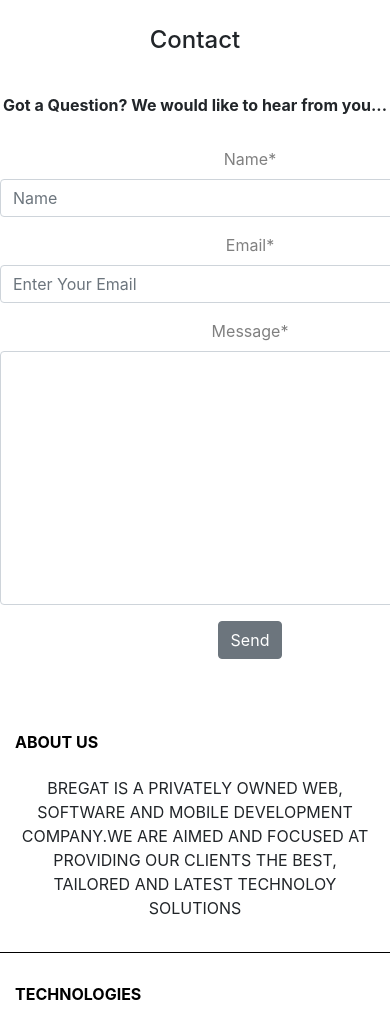
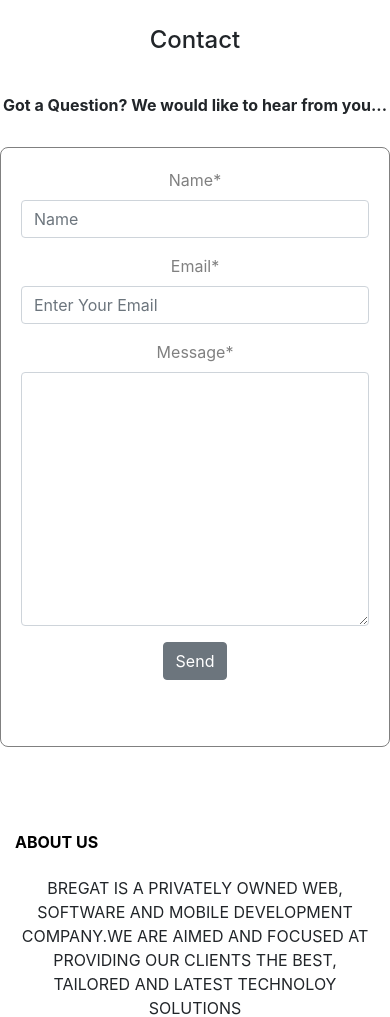
Before and after one commit to brendangaturu/Brendan_Website, a Django app: page /contact/ in a window 390 px wide; the page is wider, and only the part inside the window is pictured. Shown: the part 804-1821 px from the top of that part. Run offline with Django 3.2, Linux system fonts and the light colour scheme; some libraries are stand-ins or nearby versions; some web fonts are replaced.

Commit message:
responsive contact page

```diff
--- a/static/css/base.css
+++ b/static/css/base.css
@@ -251,9 +251,39 @@ p > a:hover {
     float: center;
     display: block;
     box-sizing: border-box;
-    width: 500px;
-    height: 500px;
+    width: 600px;
+    height: 600px;
     color: black;
     text-align: center;
     margin: 30px auto;
+    border: 1px solid grey;
+    padding: 20px;
+    border-radius: 8px;
+
 }
+
+@media screen and (max-width: 600px) {
+    .email {
+        width:100%;
+        }
+    h6 {
+        text-align: center;
+    }
+
+}
+
+@media only screen and ( min-width: 600px) {
+
+    }
+
+@media only screen and (min-width: 768px;) {
+
+}
+
+@media only screen and (min-width: 992px;) {
+
+}
+
+@media only screen and(min-width:1200px;) {
+
+}
--- a/templates/base.html
+++ b/templates/base.html
@@ -3,7 +3,7 @@
 
 <html>
     <head>
-        <meta name="viewport" content="width=device-width, initial-scale=1.0">
+        <meta name="viewport" content="width=device-width, height= device-height, initial-scale=1.0">
         <meta name="author" content="Brian Gaturu kamau">
         <meta name="description" content="BreGat">
         <meta charset="UTF-8">
--- a/templates/contact.html
+++ b/templates/contact.html
@@ -4,7 +4,7 @@
 {% block content %}
 
 <h4 style="text-align: center; padding: 30px 0px;">Contact</h4>
-<p style="text-align: center; font-weight: bold">Got a Question? We would like to hear from you...</p>
+<p style="text-align: center; font-weight: bold" class="contact-us-header">Got a Question? We would like to hear from you...</p>
 <div class="email" style="color: grey;">
 
     <form action="" method="POST" novalidate>
```
